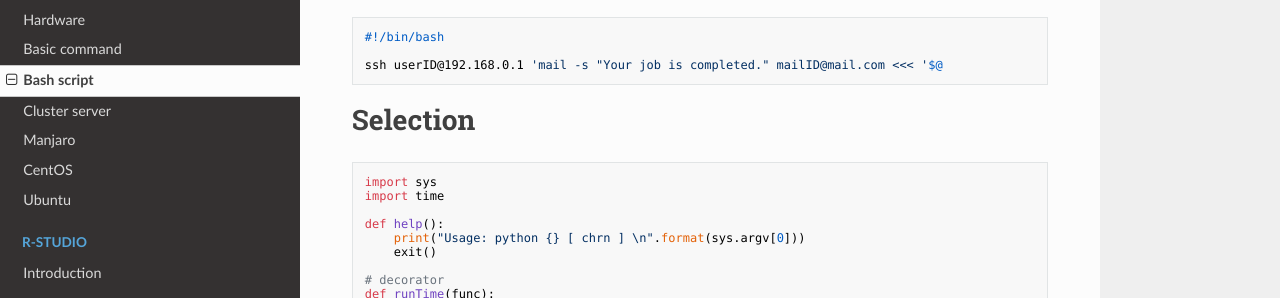
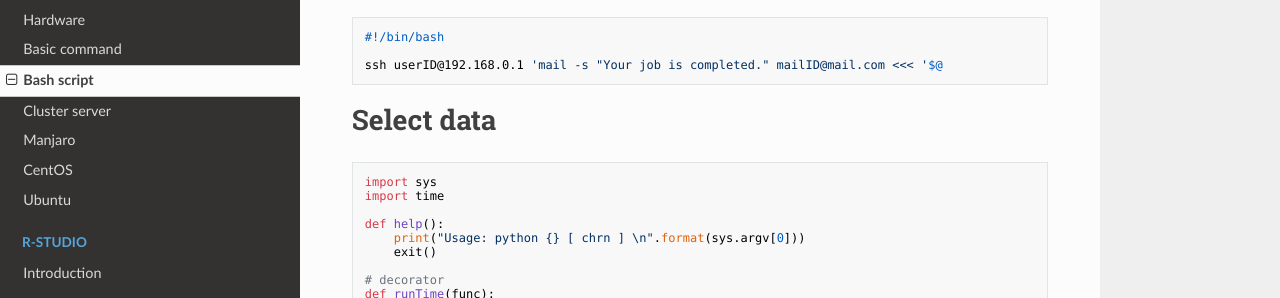
Before and after one commit to WonyoungCho/LINUX, an MkDocs documentation site: the page built from docs/bash.md, in a window 1280 px wide and 900 px high, scrolled down 1913 px. Shown: the part 159-457 px from the top of the window. Built offline with MkDocs 1.6.1, drawn with Linux system fonts in a browser that asks for light colours; nearby versions of some CDN libraries; old or Windows-style settings are respelled for this version of MkDocs.

Commit message:
Update bash.md

````diff
--- a/docs/bash.md
+++ b/docs/bash.md
@@ -127,7 +127,7 @@ paste hs38_${arg[1]} In_GFE_${arg[1]}.* > In_GFE_${arg[1]}.txt && sm.sh Done_to_
 ssh userID@192.168.0.1 'mail -s "Your job is completed." mailID@mail.com <<< '$@
 ```
 
-# Selection
+# Select data
 ```
 import sys
 import time
````
